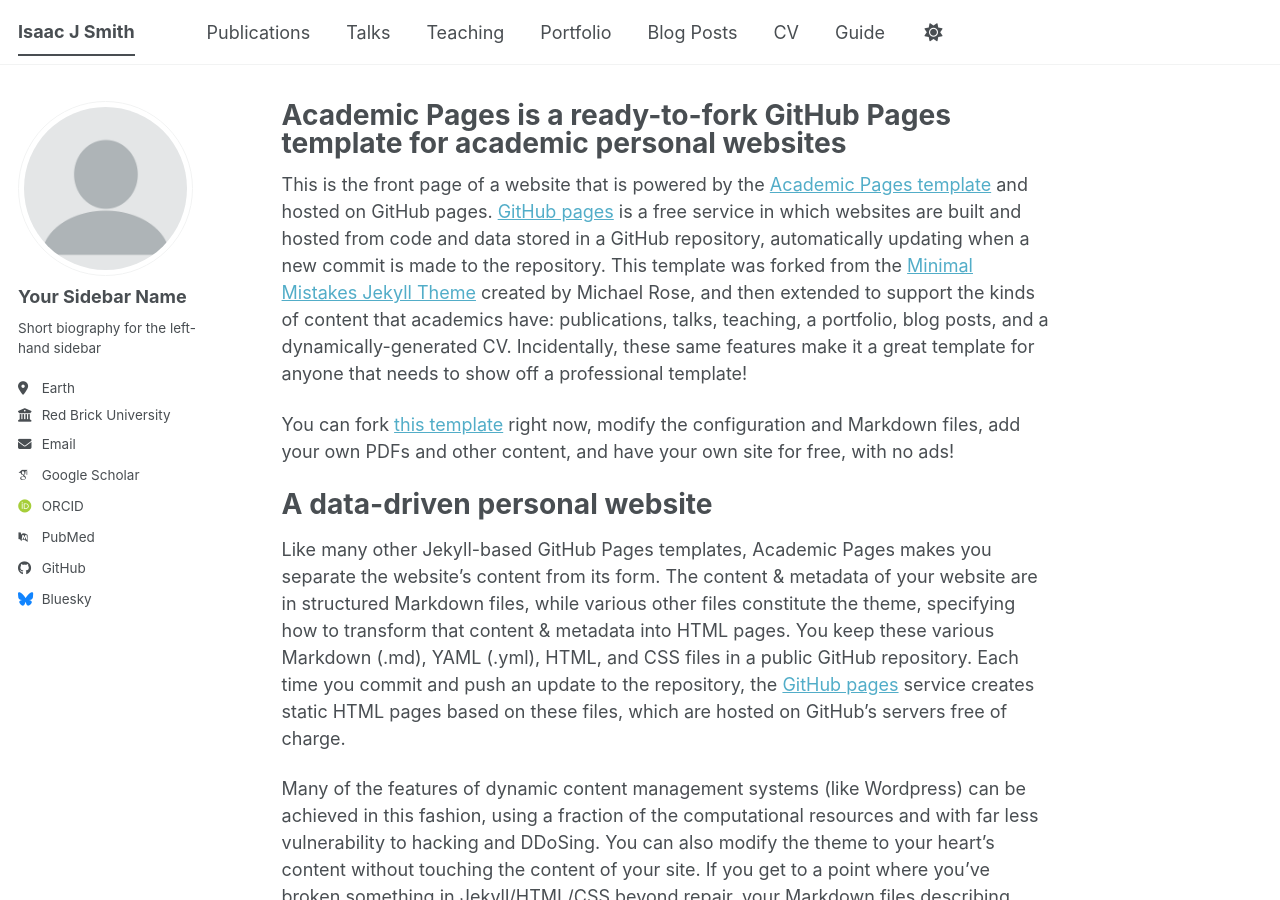
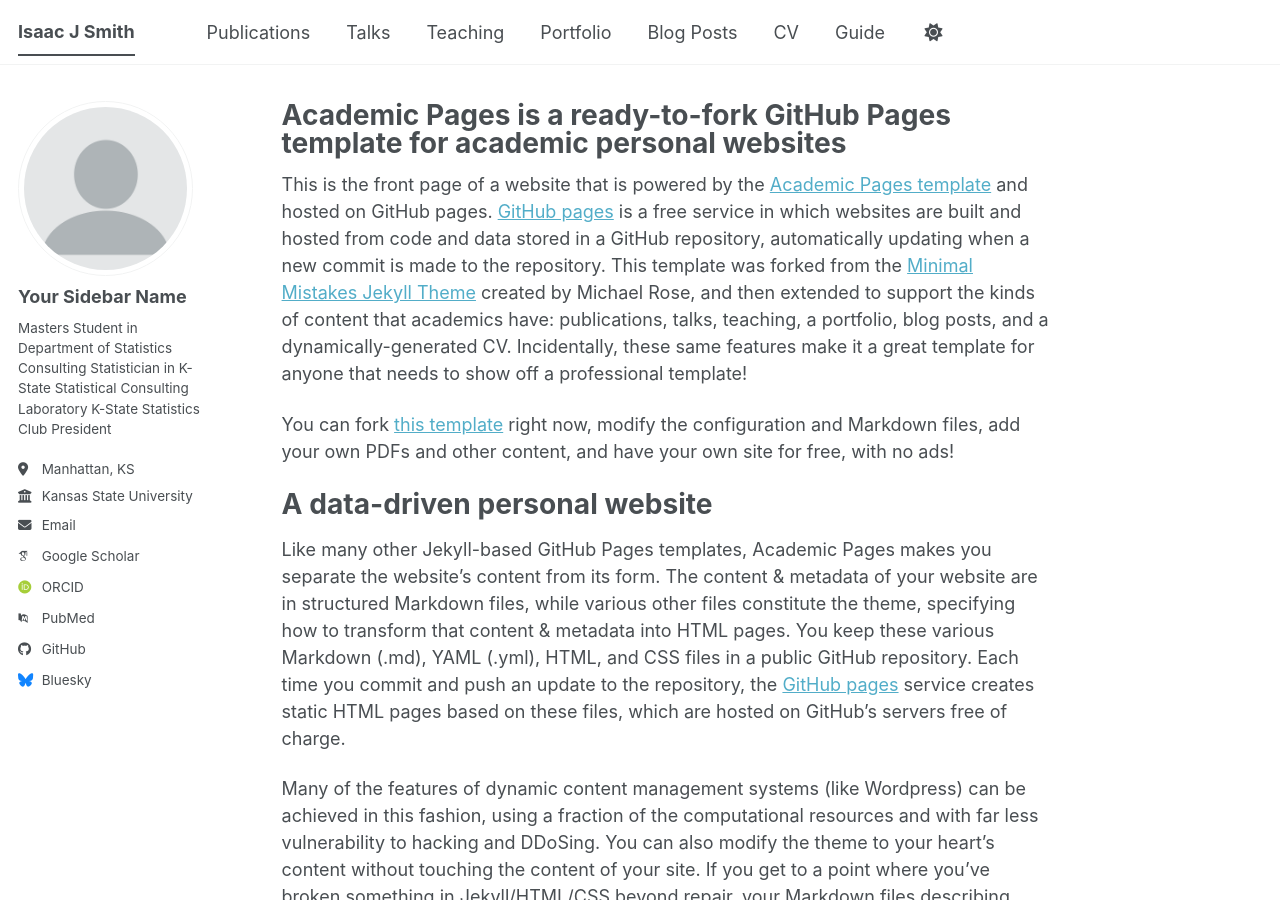
Before and after one commit to isaacu92/isaacu92.github.io, a Jekyll site: the page built from _pages/about.md, in a window 1280 px wide and 900 px high. Built offline with Jekyll 4.4.1, drawn with Linux system fonts in a browser that asks for light colours; some web fonts are replaced; a script bundle is joined from its source files by our own code; library files that are not in the unit come from our copies.

Commit message:
Update _config.yml

```diff
--- a/_config.yml
+++ b/_config.yml
@@ -26,9 +26,9 @@
   avatar           : "profile.png"
   name             : "Your Sidebar Name"
   pronouns         : # example: "she/her"
-  bio              : "Short biography for the left-hand sidebar"
-  location         : "Earth"
-  employer         : "Red Brick University"
+  bio              : "Masters Student in Department of Statistics \n Consulting Statistician in K-State Statistical Consulting Laboratory \n K-State Statistics Club President"
+  location         : "Manhattan, KS"
+  employer         : "Kansas State University"
   uri              : # URL
   email            : "none@example.org"
 
```
